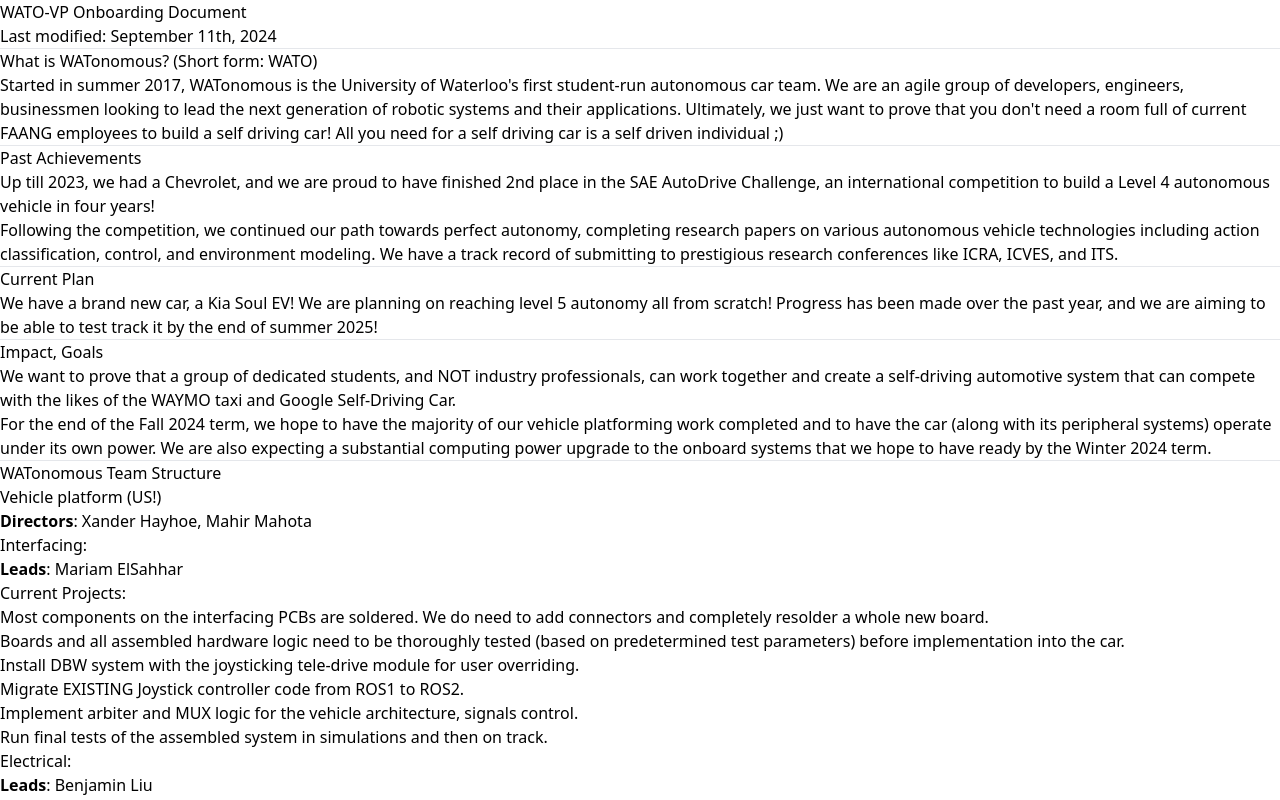
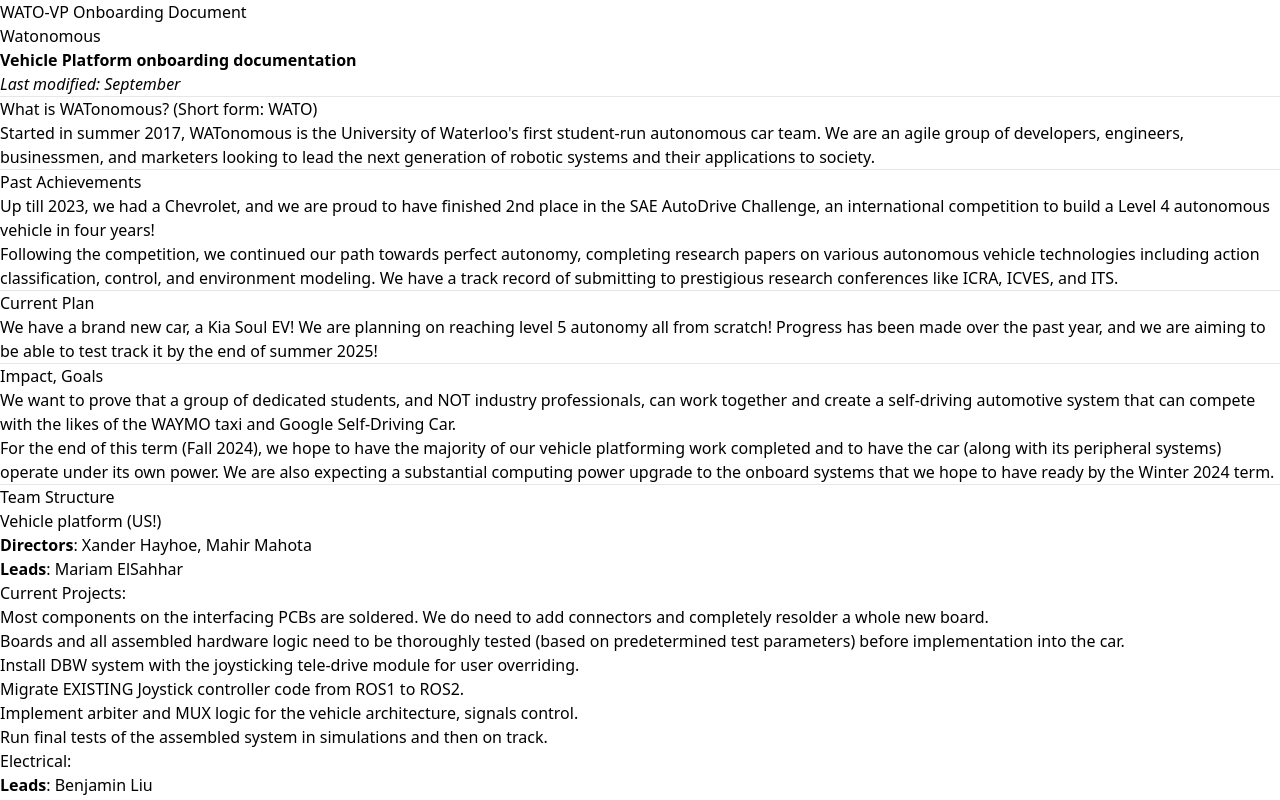
Before and after one commit to WATonomous/wato_wiki, a Next.js app: page /onboarding/vp_general_onboard in a window 1280 px wide. Shown: the top 800 px of the page. Built offline with nearby package versions, Linux system fonts and the light colour scheme.

Commit message:
Revert "Minor changes"
This reverts commit 88409a345a6984df0914d8d865572f517002f9bd.

```diff
--- a/pages/onboarding/vp_general_onboard.mdx
+++ b/pages/onboarding/vp_general_onboard.mdx
@@ -1,12 +1,15 @@
 # WATO-VP Onboarding Document
 
-Last modified: September 11th, 2024
+## Watonomous
+
+**Vehicle Platform onboarding documentation**
+_Last modified: September_
 
 ---
 
 ### What is WATonomous? (Short form: WATO)
 
-Started in summer 2017, WATonomous is the University of Waterloo's first student-run autonomous car team. We are an agile group of developers, engineers, businessmen looking to lead the next generation of robotic systems and their applications. Ultimately, we just want to prove that you don't need a room full of current FAANG employees to build a self driving car! All you need for a self driving car is a self driven individual ;)
+Started in summer 2017, WATonomous is the University of Waterloo's first student-run autonomous car team. We are an agile group of developers, engineers, businessmen, and marketers looking to lead the next generation of robotic systems and their applications to society.
 
 ---
 
@@ -28,19 +31,16 @@ We have a brand new car, a Kia Soul EV! We are planning on reaching level 5 auto
 
 We want to prove that a group of dedicated students, and NOT industry professionals, can work together and create a self-driving automotive system that can compete with the likes of the WAYMO taxi and Google Self-Driving Car.
 
-For the end of the Fall 2024 term, we hope to have the majority of our vehicle platforming work completed and to have the car (along with its peripheral systems) operate under its own power. We are also expecting a substantial computing power upgrade to the onboard systems that we hope to have ready by the Winter 2024 term.
+For the end of this term (Fall 2024), we hope to have the majority of our vehicle platforming work completed and to have the car (along with its peripheral systems) operate under its own power. We are also expecting a substantial computing power upgrade to the onboard systems that we hope to have ready by the Winter 2024 term.
 
 ---
 
-### WATonomous Team Structure
+### Team Structure
 
 #### Vehicle platform (US!)
 
-**Directors**: Xander Hayhoe, Mahir Mahota
-
-#### Interfacing:
-
-**Leads**: Mariam ElSahhar
+- **Directors**: Xander Hayhoe, Mahir Mahota
+- **Leads**: Mariam ElSahhar
 
 ##### Current Projects:
 
@@ -53,7 +53,7 @@ For the end of the Fall 2024 term, we hope to have the majority of our vehicle p
 
 #### Electrical:
 
-**Leads**: Benjamin Liu
+- **Leads**: Benjamin Liu
 
 ##### Current Projects:
 
```
